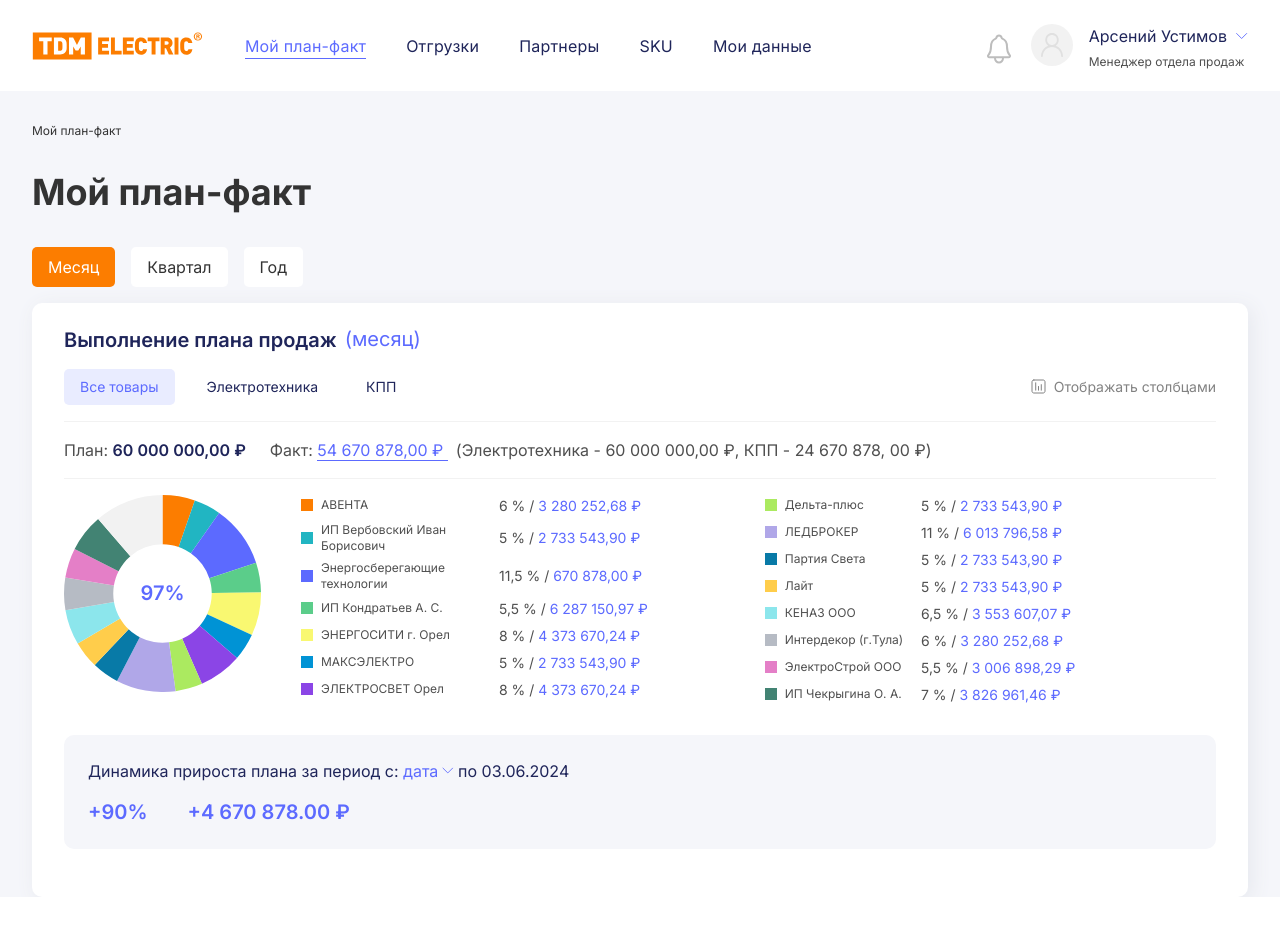
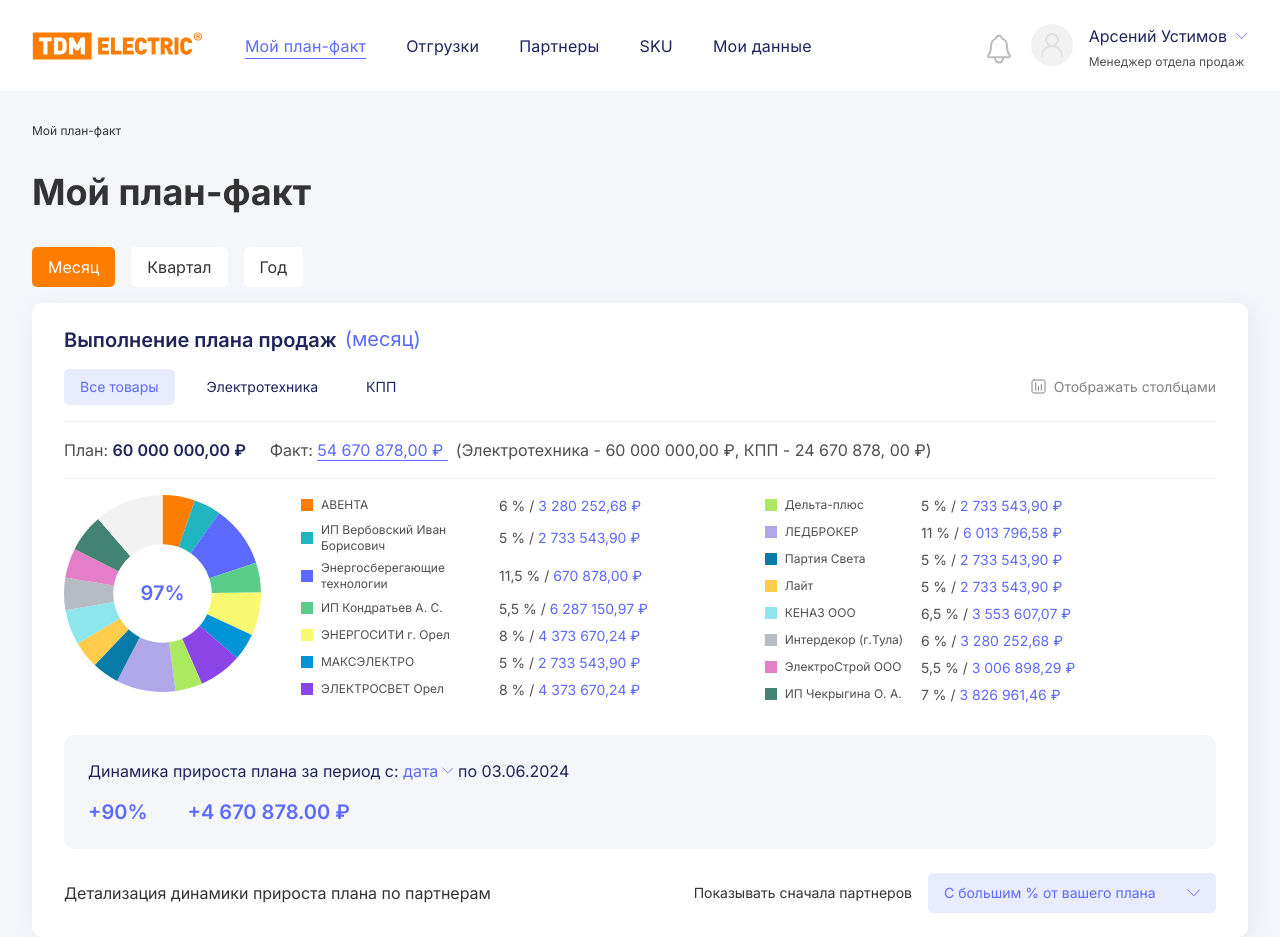
Before and after one commit to ruslan-byte/mop-tdm, a Vue app: page / in a window 1280 px wide. Before the commit the page ends 897 px from the top, so only its background shows below. Built offline with nearby package versions, Linux system fonts and the light colour scheme.

Commit message:
create dropdowns

```diff
--- a/src/components/DatePickers/SmallDatePicker.vue
+++ b/src/components/DatePickers/SmallDatePicker.vue
@@ -71,22 +71,31 @@
         <p class="text-small font-semibold mb-2">Показывать за период</p>
         <div class="mb-8">
           <button
-            class="py-1.5 px-2 text-small text-blue bg-blue-light rounded mb-2"
-            :class="{ 'bg-blue text-white': activeButton == 'prevWeek' }"
+            class="py-1.5 px-2 text-small rounded mb-2"
+            :class="{
+              'bg-blue text-white': activeButton == 'prevWeek',
+              'text-blue bg-blue-light': activeButton != 'prevWeek',
+            }"
             @click="activeButton = 'prevWeek'"
           >
             За прошлую неделю
           </button>
           <button
-            class="py-1.5 px-2 text-small text-blue bg-blue-light rounded mb-2"
-            :class="{ 'bg-blue text-white': activeButton == 'week' }"
+            class="py-1.5 px-2 text-small rounded mb-2"
+            :class="{
+              'bg-blue text-white': activeButton == 'week',
+              'text-blue bg-blue-light': activeButton != 'week',
+            }"
             @click="activeButton = 'week'"
           >
             За неделю
           </button>
           <button
-            class="py-1.5 px-2 text-small text-blue bg-blue-light rounded"
-            :class="{ 'bg-blue text-white': activeButton == 'startThisWeek' }"
+            class="py-1.5 px-2 text-small rounded"
+            :class="{
+              'bg-blue text-white': activeButton == 'startThisWeek',
+              'text-blue bg-blue-light': activeButton != 'startThisWeek',
+            }"
             @click="activeButton = 'startThisWeek'"
           >
             С начала текущей недели
--- /dev/null
+++ b/src/components/Dropdowns/Select.vue
@@ -0,0 +1,90 @@
+<template>
+  <label
+    class="inline-block relative"
+    ref="select"
+    @focus="showDetail"
+    @blur="hideDetail"
+    tabindex="-1"
+  >
+    <div class="relative rounded cursor-pointer w-full group">
+      <input
+        type="text"
+        class="h-10 w-full rounded text-caption pr-7 pl-4 py-2.5 text-blue leading-5 pointer-events-none group-hover:bg-background group-hover:text-blue-hover"
+        disabled
+        :class="{
+          'bg-blue-light': !disabled,
+          'bg-background text-gray-2 group-hover:text-gray-2': disabled,
+        }"
+        :value="activeLabel"
+      />
+      <ArrowIcon
+        class="stroke-blue rotate-180 absolute right-4 top-1/2 -translate-y-1/2"
+        :class="{ 'stroke-gray-2': disabled }"
+      ></ArrowIcon>
+    </div>
+    <div
+      class="absolute w-full"
+      v-if="isDetailShow"
+      :class="{
+        'top-full translate-y-2': placement == 'bottom',
+        'bottom-full -translate-y-2': placement == 'top',
+      }"
+    >
+      <div
+        class="p-4 text-main rounded bg-white text-caption leading-5 cursor-pointer hover:text-blue border-b border-gray-light last:border-none shadow"
+        @click="setActiveValue(option)"
+        v-for="option of options"
+      >
+        {{ option.label }}
+      </div>
+    </div>
+  </label>
+</template>
+<script setup lang="ts">
+import ArrowIcon from "@/assets/icons/Arrow.svg";
+import { ref, computed } from "vue";
+const placement = ref<"top" | "bottom">("bottom");
+const select = ref<HTMLLabelElement>();
+const isDetailShow = ref<boolean>(false);
+const emit = defineEmits(["update:modelValue"]);
+export interface IOption {
+  label: string;
+  value: string;
+}
+const props = defineProps<{
+  disabled?: boolean;
+  options: IOption[];
+  modelValue?: string;
+}>();
+function showDetail() {
+  if (props.disabled) return;
+  calculatePlacemant();
+  isDetailShow.value = true;
+}
+function calculatePlacemant() {
+  if (select.value) {
+    placement.value =
+      select.value.getBoundingClientRect().y +
+        300 +
+        select.value.getBoundingClientRect().height +
+        8 >
+      window.innerHeight
+        ? "top"
+        : "bottom";
+  }
+}
+function setActiveValue(option: IOption) {
+  emit("update:modelValue", option.value);
+  select.value?.blur();
+}
+function hideDetail() {
+  isDetailShow.value = false;
+}
+const activeLabel = computed(() => {
+  const option = props.options.find(
+    (option) => option.value == props.modelValue
+  );
+  if (option) return option.label;
+});
+</script>
+<style lang="scss"></style>
--- a/src/pages/plan/partial/PlanSection.vue
+++ b/src/pages/plan/partial/PlanSection.vue
@@ -23,6 +23,7 @@
         </span>
       </button>
     </div>
+
     <div class="flex items-center gap-6 pb-4 border-b border-gray-pale mb-4">
       <p class="text-main">
         План:
@@ -57,6 +58,19 @@
         <h3 class="text-blue">+4 670 878.00 ₽</h3>
       </div>
     </div>
+    <div class="flex justify-between items-center">
+      <p class="leading-6 h-6">
+        Детализация динамики прироста плана по партнерам
+      </p>
+      <div class="flex items-center gap-4">
+        <p class="text-caption leading-5">Показывать сначала партнеров</p>
+        <Select
+          v-model="activeOption"
+          class="min-w-[18rem]"
+          :options="selectOptions"
+        ></Select>
+      </div>
+    </div>
   </section>
 </template>
 <script setup lang="ts">
@@ -69,6 +83,8 @@
 import type { IPlanChartItem } from "./PieDiagramBlock.vue";
 import SmallDatePicker from "@/components/DatePickers/SmallDatePicker.vue";
 import moment from "moment";
+import Select from "@/components/Dropdowns/Select.vue";
+import type { IOption } from "@/components/Dropdowns/Select.vue";
 const fromDate = ref<Date>();
 const activeTab = ref("all");
 const tabs: ITab[] = [
@@ -158,5 +174,16 @@
     factSum: 3826961.46,
   },
 ];
+const activeOption = ref("plan");
+const selectOptions: IOption[] = [
+  {
+    label: "С большим % от вашего плана",
+    value: "plan",
+  },
+  {
+    label: "С большей суммой отгрузок",
+    value: "shipment",
+  },
+];
 </script>
 <style lang="scss"></style>
--- a/tailwind.config.js
+++ b/tailwind.config.js
@@ -20,6 +20,9 @@
       borderRadius:{
         DEFAULT:'0.3125rem',
         '10':'0.625rem'
+      },
+      boxShadow: {
+        'DEFAULT':'4px 4px 20px 0px #E6E8EE'
       }
     },
     colors:{
@@ -94,7 +97,7 @@
           padding:'1.5rem 2rem',
           background:'white',
           borderRadius: theme('borderRadius.10'),
-          boxShadow: '4px 4px 20px 0px #E6E8EE'
+          boxShadow: theme('boxShadow.DEFAULT')
         },
         '.g-button': {
           paddingTop: '0.375rem',
```
